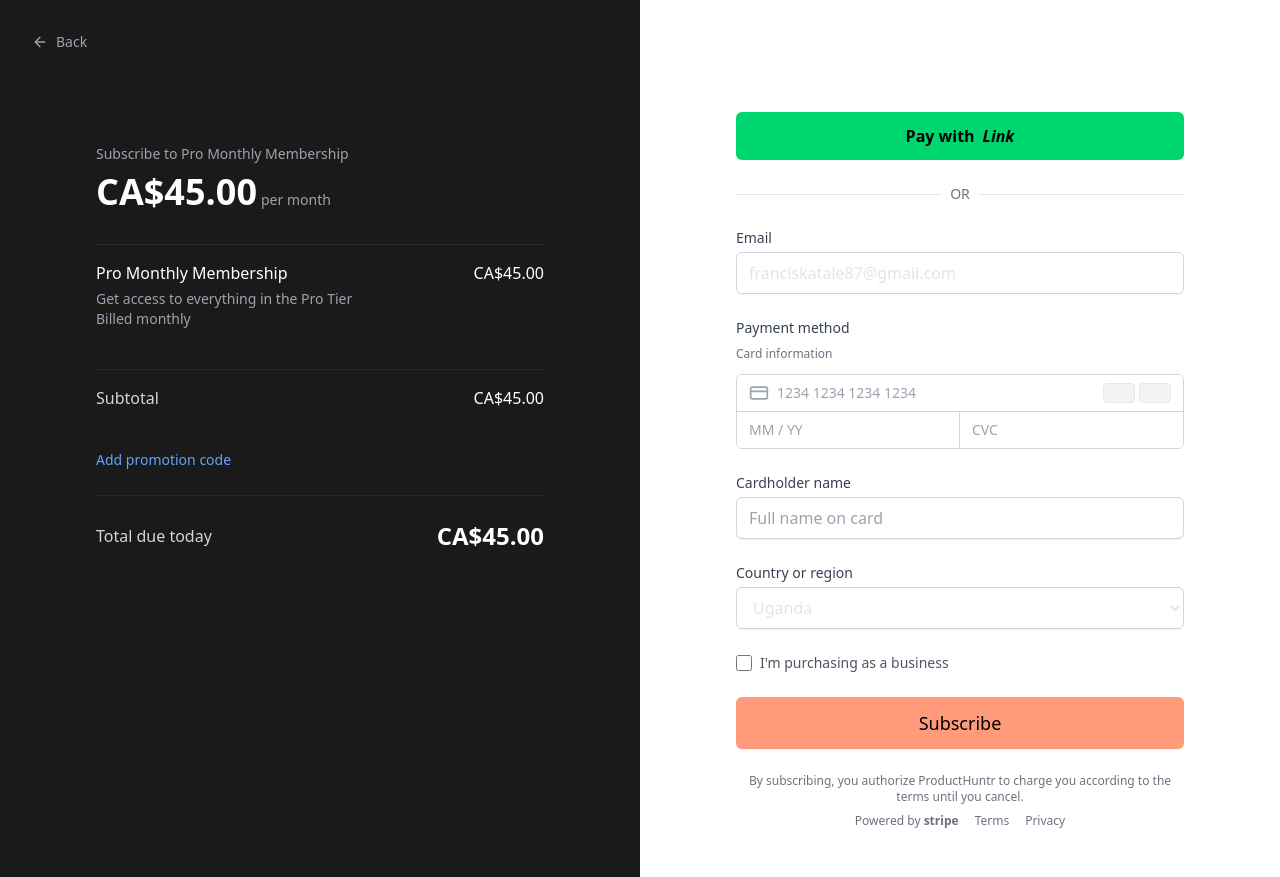
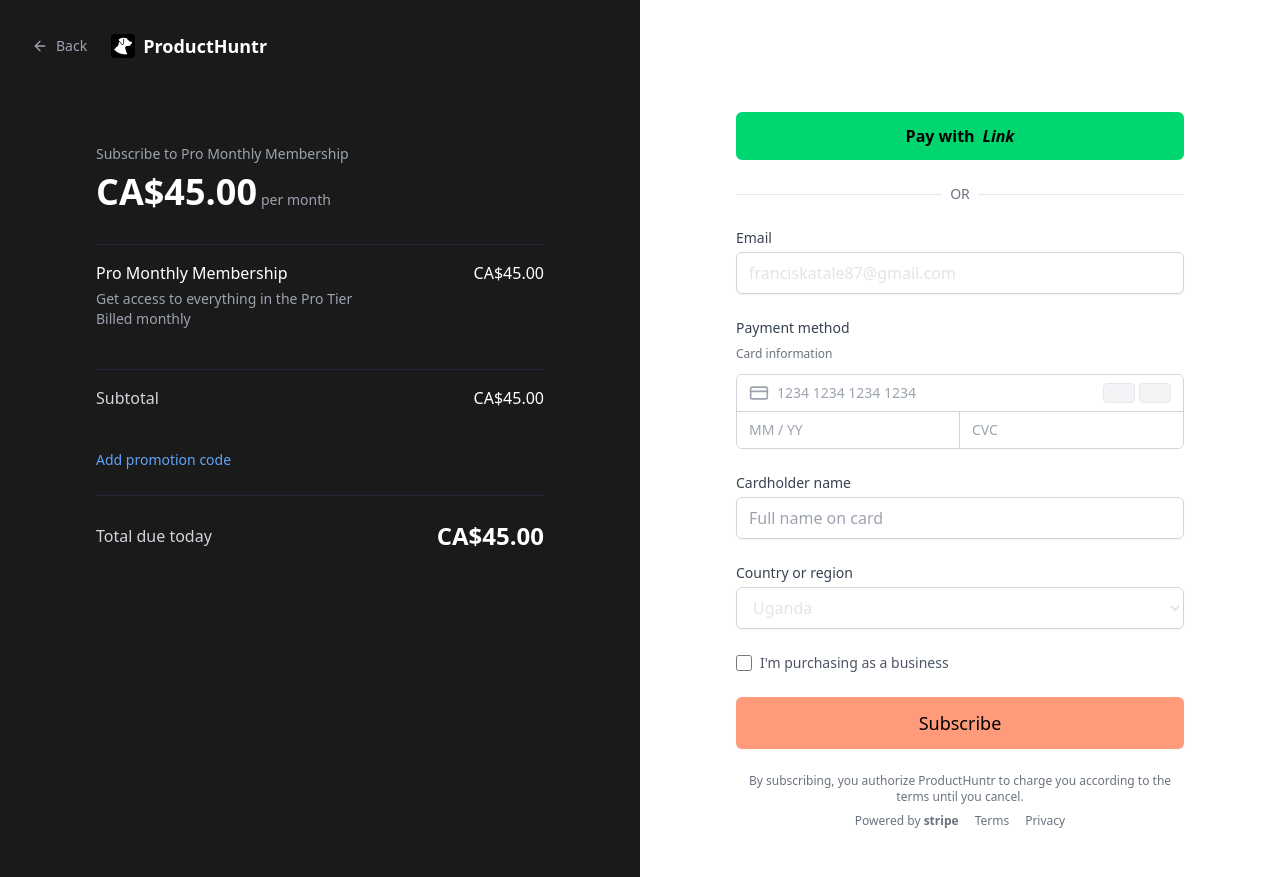
Before and after one commit to arsbux/producthuntr, a Next.js app: page /checkout in a window 1280 px wide. Built offline with nearby package versions, Linux system fonts and the light colour scheme; no server answers.

Commit message:
Update checkout, login, and signup pages to use Favicon.png as logo

```diff
--- a/app/checkout/page.tsx
+++ b/app/checkout/page.tsx
@@ -13,10 +13,16 @@ export default function CheckoutPage() {
         <div className="min-h-screen flex flex-col lg:flex-row font-sans">
             {/* LEFT SIDE - Dark (Order Summary) */}
             <div className="w-full lg:w-1/2 bg-[#1a1a1a] text-white p-8 lg:p-12 flex flex-col relative">
-                <Link href="/pricing" className="absolute top-8 left-8 text-gray-400 hover:text-white transition-colors flex items-center gap-2">
-                    <ArrowLeft className="w-4 h-4" />
-                    <span className="text-sm font-medium">Back</span>
-                </Link>
+                <div className="absolute top-8 left-8 flex items-center gap-6">
+                    <Link href="/pricing" className="text-gray-400 hover:text-white transition-colors flex items-center gap-2">
+                        <ArrowLeft className="w-4 h-4" />
+                        <span className="text-sm font-medium">Back</span>
+                    </Link>
+                    <div className="flex items-center gap-2">
+                        <img src="/Favicon.png" alt="ProductHuntr" className="w-6 h-6 rounded" />
+                        <span className="font-bold text-lg">ProductHuntr</span>
+                    </div>
+                </div>
 
                 <div className="mt-16 lg:mt-24 max-w-md mx-auto w-full flex-1">
                     <div className="mb-8">
--- a/app/login/page.tsx
+++ b/app/login/page.tsx
@@ -44,9 +44,7 @@ export default function LoginPage() {
       <div className="w-full lg:w-1/2 bg-black text-white p-8 lg:p-12 flex flex-col justify-between relative overflow-hidden">
         {/* Logo */}
         <div className="flex items-center gap-2 z-10">
-          <div className="w-8 h-8 bg-orange-500 rounded-lg flex items-center justify-center">
-            <Box className="w-5 h-5 text-white" />
-          </div>
+          <img src="/Favicon.png" alt="ProductHuntr" className="w-8 h-8 rounded-lg" />
           <span className="font-bold text-xl">ProductHuntr</span>
         </div>
 
@@ -69,8 +67,8 @@ export default function LoginPage() {
       <div className="w-full lg:w-1/2 bg-white p-8 lg:p-12 flex flex-col justify-center items-center">
         <div className="w-full max-w-md space-y-8">
           <div className="text-center">
-            <div className="mx-auto w-12 h-12 bg-orange-100 rounded-xl flex items-center justify-center mb-4 lg:hidden">
-              <Box className="w-6 h-6 text-orange-600" />
+            <div className="mx-auto w-12 h-12 flex items-center justify-center mb-4 lg:hidden">
+              <img src="/Favicon.png" alt="ProductHuntr" className="w-10 h-10" />
             </div>
             <h2 className="text-3xl font-bold tracking-tight text-gray-900">
               Welcome to ProductHuntr
--- a/app/signup/page.tsx
+++ b/app/signup/page.tsx
@@ -70,9 +70,7 @@ export default function SignupPage() {
             <div className="w-full lg:w-1/2 bg-black text-white p-8 lg:p-12 flex flex-col justify-between relative overflow-hidden">
                 {/* Logo */}
                 <div className="flex items-center gap-2 z-10">
-                    <div className="w-8 h-8 bg-orange-500 rounded-lg flex items-center justify-center">
-                        <Box className="w-5 h-5 text-white" />
-                    </div>
+                    <img src="/Favicon.png" alt="ProductHuntr" className="w-8 h-8 rounded-lg" />
                     <span className="font-bold text-xl">ProductHuntr</span>
                 </div>
 
@@ -95,8 +93,8 @@ export default function SignupPage() {
             <div className="w-full lg:w-1/2 bg-white p-8 lg:p-12 flex flex-col justify-center items-center">
                 <div className="w-full max-w-md space-y-8">
                     <div className="text-center">
-                        <div className="mx-auto w-12 h-12 bg-orange-100 rounded-xl flex items-center justify-center mb-4 lg:hidden">
-                            <Box className="w-6 h-6 text-orange-600" />
+                        <div className="mx-auto w-12 h-12 flex items-center justify-center mb-4 lg:hidden">
+                            <img src="/Favicon.png" alt="ProductHuntr" className="w-10 h-10" />
                         </div>
                         <h2 className="text-3xl font-bold tracking-tight text-gray-900">
                             Create your account
```
